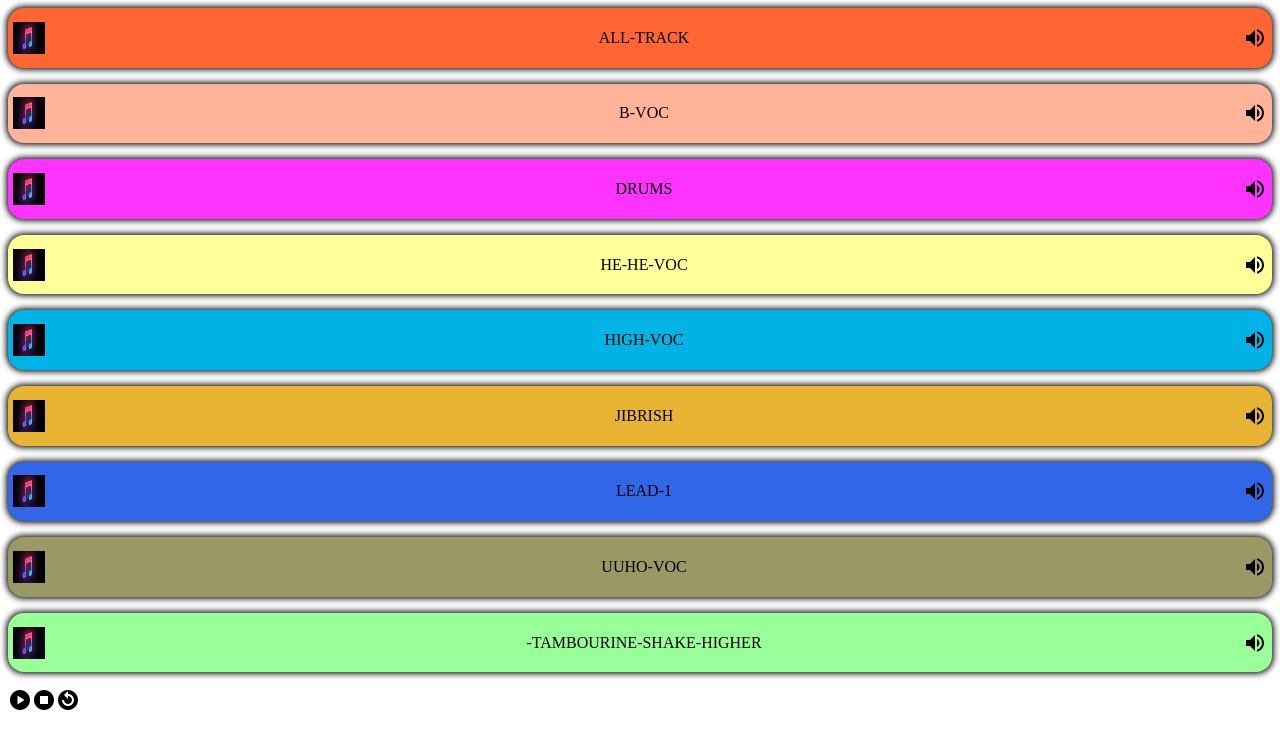
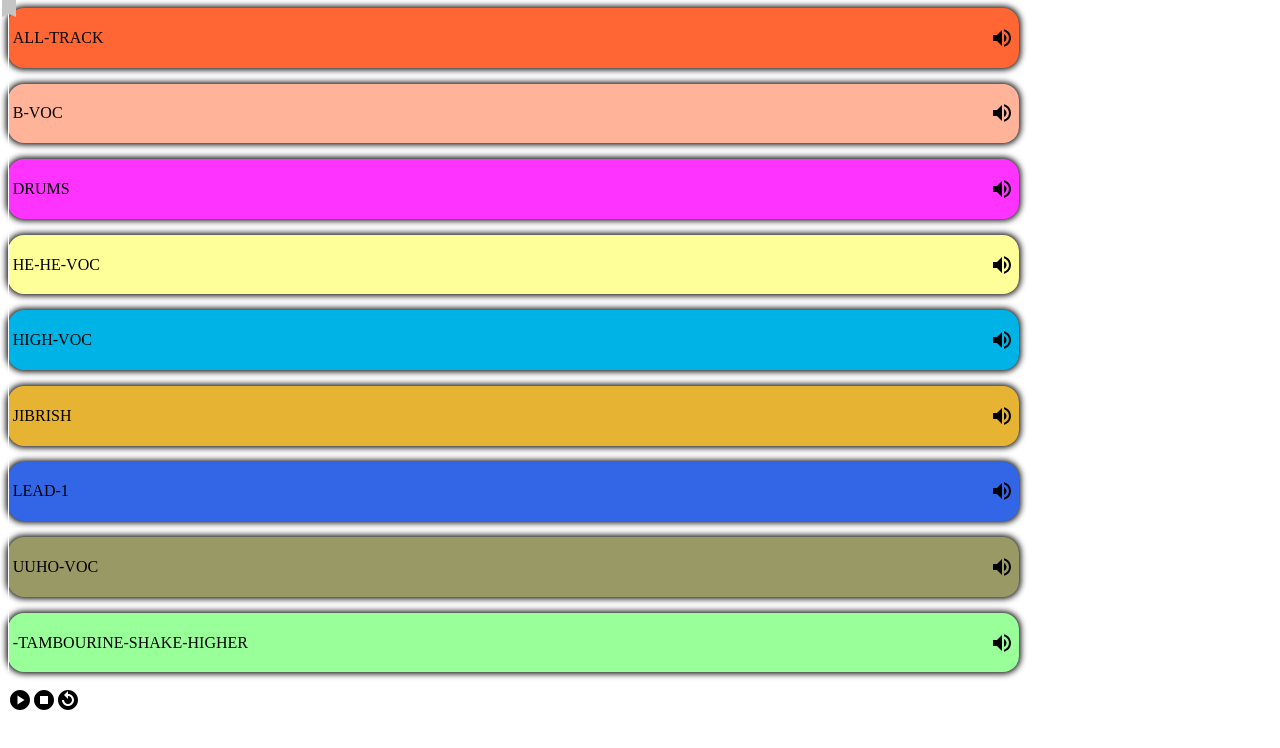
Before and after one commit to OmerNaveh/moveo-project, a React (Create React App) app: page / in a window 1280 px wide. Shown: the top 748 px of the page. Built offline with nearby package versions, Linux system fonts and the light colour scheme.

Commit message:
added slider and dragNDrop functionality

```diff
--- a/package.json
+++ b/package.json
@@ -10,6 +10,7 @@
     "@testing-library/jest-dom": "^5.16.2",
     "@testing-library/react": "^12.1.2",
     "@testing-library/user-event": "^13.5.0",
+    "interactjs": "^1.10.11",
     "react": "^17.0.2",
     "react-dom": "^17.0.2",
     "react-scripts": "5.0.0",
--- a/src/components/MusicChannels.jsx
+++ b/src/components/MusicChannels.jsx
@@ -1,11 +1,40 @@
-import React from "react";
+import React, { useEffect, useState } from "react";
 import fileNamesArr from "../helpers/fileNamesArr.json";
 import Row from "./Row";
+import BookmarkIcon from "@mui/icons-material/Bookmark";
+import dragNDrop from "../helpers/dragndrop";
+
 export default function MusicChannels() {
+  const [progress, setProgress] = useState(0);
   const renderRows = () => {
     return fileNamesArr.map((file, index) => {
       return <Row key={file} file={file} index={index} />;
     });
   };
-  return <div>{renderRows()}</div>;
+  useEffect(() => {
+    const audioElems = document.querySelectorAll(".track");
+    // set progress bar position based on the first playing audio element
+    audioElems[0].addEventListener("timeupdate", () => {
+      setProgress((audioElems[0].currentTime / audioElems[0].duration) * 100);
+    });
+    dragNDrop(setProgress, audioElems); //add dragNDrop functionality on slider
+  }, []);
+
+  return (
+    <div className="musicChannels">
+      <div
+        className="tracksSlider"
+        style={{
+          height: "100%",
+          width: "1px",
+          backgroundColor: "white",
+          position: "absolute",
+          left: `${progress}%`,
+        }}
+      >
+        <BookmarkIcon className="svgSlider" />
+      </div>
+      {renderRows()}
+    </div>
+  );
 }
--- a/src/components/Row.jsx
+++ b/src/components/Row.jsx
@@ -1,7 +1,6 @@
 import React, { useRef, useState } from "react";
 import VolumeUpIcon from "@mui/icons-material/VolumeUp";
 import VolumeOffIcon from "@mui/icons-material/VolumeOff";
-import trackLogo from "../assets/musicLogo.jpg";
 import { colorArray } from "../helpers/randomColorGenerator";
 
 export default function Row({ file, index }) {
@@ -13,7 +12,6 @@ export default function Row({ file, index }) {
   };
   return (
     <div className="trackRow" style={{ backgroundColor: colorArray[index] }}>
-      <img className="trackLogo" src={trackLogo} alt="trackLogo"></img>
       <p className="trackName">
         {file
           .slice(0, file.length - 4)
--- /dev/null
+++ b/src/helpers/dragndrop.js
@@ -0,0 +1,40 @@
+import interact from "interactjs";
+/**
+ * @params setProgress- setState from react
+ * @params audioElems- array of all audio HTML elements
+ **/
+const dragNDrop = (setProgress, audioElems) => {
+  const slider = interact(".tracksSlider"); // target elements with the "tracksSlider" class
+
+  slider.draggable({
+    // make the element fire drag events
+    origin: "self",
+    inertia: false,
+    modifiers: [
+      interact.modifiers.restrictRect({
+        restriction: "parent", // keep the drag coords within the parent element
+      }),
+    ],
+    listeners: {
+      move(event) {
+        // call this listener on every dragmove
+        let value = event.pageX;
+        //limit max and min value
+        if (value > 100) {
+          value = 100;
+        }
+        if (value < 0) {
+          value = 0;
+        }
+        //change progress bar based on position
+        setProgress(value);
+        // set audio elemnts current time based on dragNDrop slider position
+        audioElems.forEach((audioElem) => {
+          audioElem.currentTime =
+            (audioElems[0].duration * Math.floor(value)) / 100;
+        });
+      },
+    },
+  });
+};
+export default dragNDrop;
--- a/src/index.css
+++ b/src/index.css
@@ -11,3 +11,17 @@
   height: 2em;
   width: 2em;
 }
+.musicChannels {
+  position: relative;
+  width: 80%;
+}
+.tracksSlider {
+  transition: all 0.2s linear;
+  display: flex;
+  justify-content: center;
+  cursor: pointer;
+}
+.svgSlider {
+  color: rgb(197, 197, 197);
+  margin-top: -0.5em;
+}
```
Also changed, not shown: 1 other file (tests, documents, lock files or other folders).
